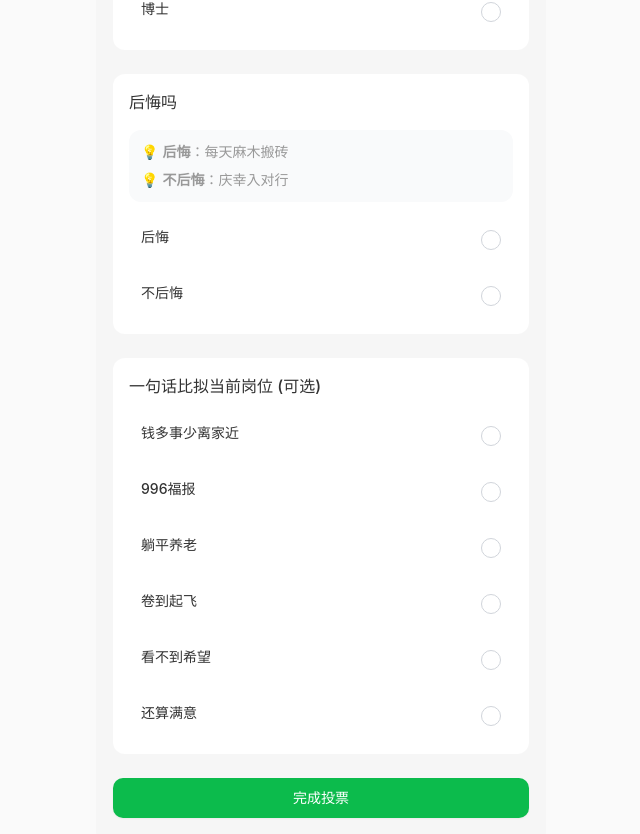
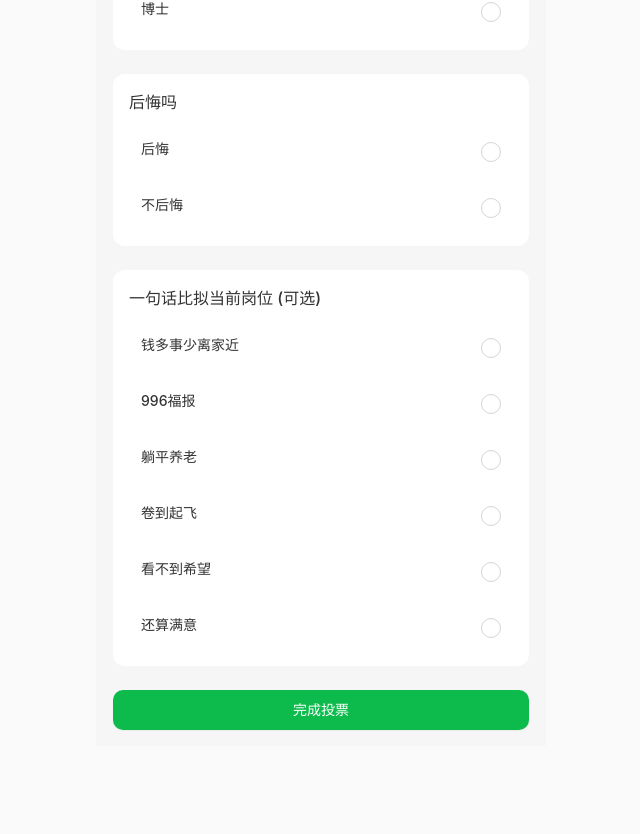
Before and after one commit to Zandazq/interview-poll-wizard, a React (Vite) app: page /vote-step-three in a window 1280 px wide. Shown: the part 2036-2870 px from the top of the page, without its empty margins (319-959 px from the left). After the commit the page ends 2782 px from the top, so only its background shows below. Built offline with nearby package versions, Linux system fonts and the light colour scheme.

Commit message:
Reverted to commit d2f6d9ebfccea68a941e84ec1e01d0d7b468c748

```diff
--- a/src/pages/VoteStepThreePage.tsx
+++ b/src/pages/VoteStepThreePage.tsx
@@ -203,12 +203,6 @@ const VoteStepThreePage: React.FC = () => {
           {/* 后悔吗 */}
           <div className="bg-white rounded-lg p-4">
             <h3 className="text-base font-medium mb-4">后悔吗</h3>
-
-            <div className="mb-4 text-sm text-wechat-mediumGray bg-gray-50 rounded-lg p-3">
-              <div className="mb-2">💡 <strong>后悔</strong>：每天麻木搬砖</div>
-              <div>💡 <strong>不后悔</strong>：庆幸入对行</div>
-            </div>
-
             <div className="space-y-3">
               {["后悔", "不后悔"].map((option) => (
                 <div key={option} className="wechat-radio-item rounded-lg" onClick={() => handleChange("position", option)}>
```
